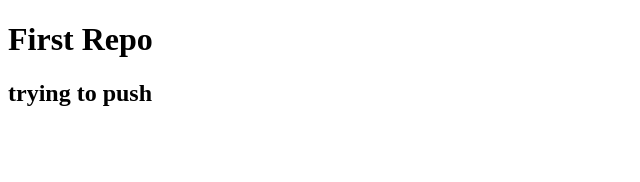
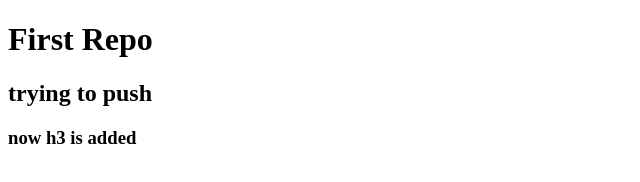
Before and after one commit to jinglad/Cuda-Portfolio-Tamplate, a plain HTML site: page index.html in a window 1280 px wide. Shown: the whole page, without its empty margins (0-640 px from the left). Drawn offline with Linux system fonts and the light colour scheme.

Commit message:
Updated 3rd time

```diff
--- a/index.html
+++ b/index.html
@@ -8,5 +8,6 @@
 <body>
     <h1>First Repo</h1>
     <h2>trying to push</h2>
+    <h3>now h3 is added</h3>
 </body>
 </html>
```
